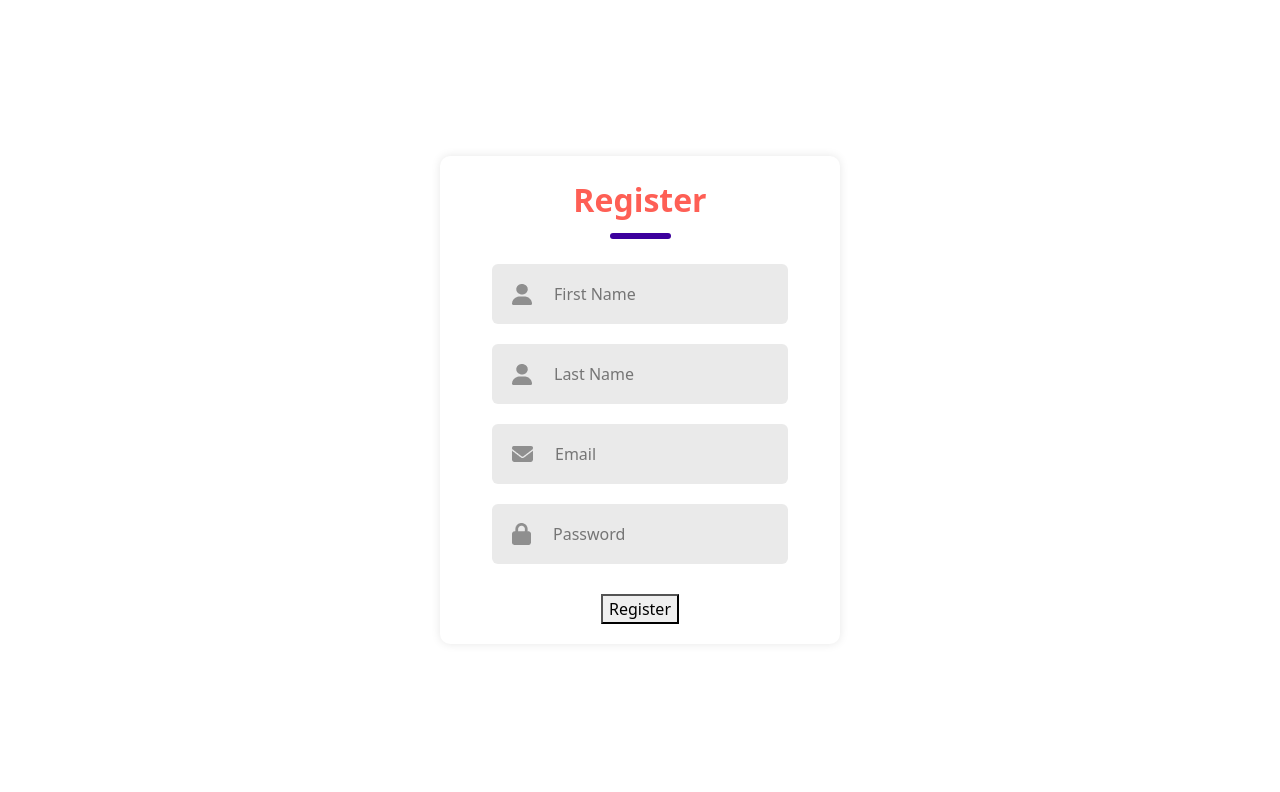
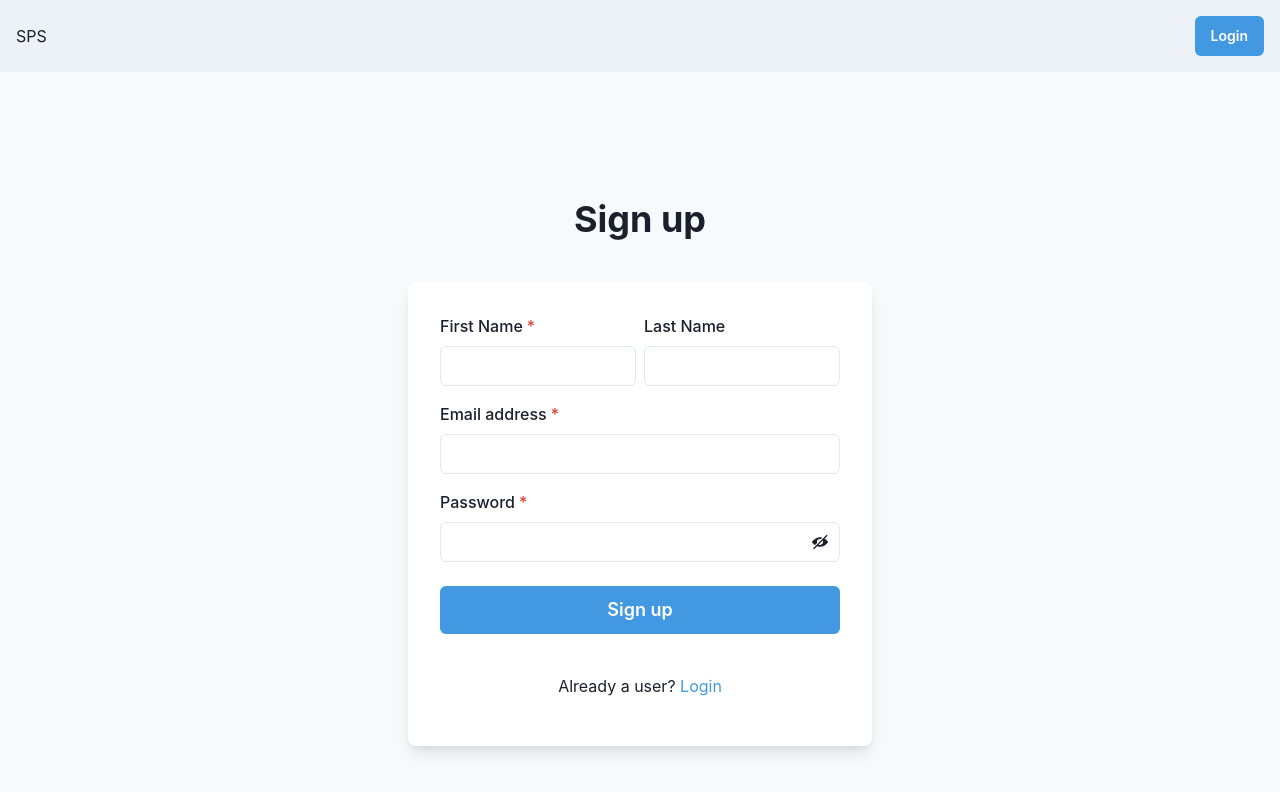
Before and after one commit to soham7kulkarni/Smart-Parking-System, a React (Create React App) app in the folder frontend/: page /Signup in a window 1280 px wide. Shown: the top 792 px of the page. Built offline with nearby package versions, Linux system fonts and the light colour scheme.

Commit message:
Navbar, Login and Signup

```diff
--- a/frontend/src/App.js
+++ b/frontend/src/App.js
@@ -1,15 +1,34 @@
-
-import './App.css';
+import React from "react";
+import { BrowserRouter as Router, Route, Routes } from "react-router-dom";
 import Homepage from './Components/Homepage';
 import Login from './Components/Login';
-import LoginSignup from './Components/Signup';
-import Register from './Components/Signup';
+import Lots from './Components/Lots';
+import Signup from './Components/Signup';
+import Search from './Components/Search';
+import Spots from './Components/Spots';
+import Payment from './Components/Payment';
+import Book from './Components/Book';
+import Navbar from './Components/Navbar';
+import './App.css';
 
 function App() {
   return (
-    <div >
-      <Homepage/>
-    </div>
+    <Router>
+      <div>
+        <Navbar/>
+        <Routes>
+        <Route path="/" Component={Homepage} />
+        <Route path="/login" Component={Login} />
+        <Route path="/Signup" Component={Signup} />
+        <Route path="/Search" Component={Search} />
+        <Route path="/Lots" Component={Lots} />
+        <Route path="/Book" Component={Book} />
+        <Route path="/Spots/:id" Component={Spots} />
+        <Route path="/Payment" Component={Payment} />
+        </Routes>
+
+      </div>
+    </Router>
   );
 }
 
--- a/frontend/src/Components/Homepage.jsx
+++ b/frontend/src/Components/Homepage.jsx
@@ -1,6 +1,6 @@
 import React, { useState } from "react";
 import { useNavigate } from "react-router-dom";
-import Navbar from "./Navbar";
+
 
 const Homepage = () => {
   const [isLoggedIn, setIsLoggedIn] = useState(false);
@@ -17,7 +17,6 @@ const Homepage = () => {
 
   return (
     <div className="abs">
-      <Navbar />
       <div className="inputs">
         <div className="row">
           <div className="col text-center">
--- a/frontend/src/Components/Login.jsx
+++ b/frontend/src/Components/Login.jsx
@@ -1,18 +1,32 @@
+"use client";
 import React, { useState } from "react";
 import axios from "axios";
 import { useNavigate } from "react-router-dom";
 
-import user_icon from "./Assets/person.png";
-import email_icon from "./Assets/email.png";
-import password_icon from "./Assets/password.png";
+import {
+  Flex,
+  Box,
+  FormControl,
+  FormLabel,
+  Input,
+  Checkbox,
+  Stack,
+  Button,
+  Heading,
+  Text,
+  Link,
+  useColorModeValue,
+} from "@chakra-ui/react";
 
-const Login = () => {
+
+export default function Login() {
+
   const navigate = useNavigate();
+  const [formData, setFormData] = useState();
 
-  const [formData, setFormData] = useState({
-    email: "",
-    password: "",
-  });
+  const handleSignUpClick = () => {
+    navigate("/Signup");
+  };
 
   const handleInputChange = (e) => {
     e.preventDefault();
@@ -26,61 +40,70 @@ const Login = () => {
         .then((response) => {
           console.log(response);
         });
-        navigate("/Search");
+      navigate("/Search");
       // Handle successful login
     } catch (error) {
       // Handle login error
     }
   };
 
-  const handleRegister = () => {
-    navigate("/Signup");
-  };
-
   return (
-    <div className="container">
-      <div className="header">
-        <div className="text">Login</div>
-        <div className="underlined"> </div>
-      </div>
-      <div className="inputs">
-        <div className="input">
-          <img src={email_icon} alt="" />
-          <input
-            type="email"
-            name="email"
-            placeholder="Email"
-            value={formData.email}
-            onChange={handleInputChange}
-          />
-        </div>
-        <div className="input">
-          <img src={password_icon} alt="" />
-          <input
-            type="password"
-            name="password"
-            placeholder="Password"
-            value={formData.password}
-            onChange={handleInputChange}
-          />
-        </div>
-      </div>
-      <div className="forgot-password">
-        Can't remember password? <span>Click here!</span>
-      </div>
-      <div className="submit-container">
-        <div>
-          <button onClick={handleLogin}>Login</button>
-        </div>
-        <div>
-          <div>
-            Don't have an account?{" "}
-            <button onClick={handleRegister}>Register</button>
-          </div>
-        </div>
-      </div>
-    </div>
+    <Flex
+      minH={"100vh"}
+      align={"center"}
+      justify={"center"}
+      bg={useColorModeValue("gray.50", "gray.800")}
+    >
+      <Stack spacing={8} mx={"auto"} maxW={"lg"} py={12} px={5}>
+        <Stack align={"center"}>
+          <Heading fontSize={"4xl"}>Log in to your account</Heading>
+        </Stack>
+        <Box
+          rounded={"lg"}
+          bg={useColorModeValue("white", "gray.700")}
+          boxShadow={"lg"}
+          p={8}
+        >
+          <Stack spacing={4}>
+            <FormControl id="email">
+              <FormLabel>Email address</FormLabel>
+              <Input type="email" onChange={handleInputChange} />
+            </FormControl>
+            <FormControl id="password">
+              <FormLabel>Password</FormLabel>
+              <Input type="password" onChange={handleInputChange} />
+            </FormControl>
+            <Stack spacing={5}>
+              <Stack
+                direction={{ base: "column", sm: "row" }}
+                align={"start"}
+                justify={"space-between"}
+              >
+                <Checkbox>Remember me</Checkbox>
+                <Text color={"blue.400"}>Forgot password?</Text>
+              </Stack>
+              <Button
+                bg={"blue.400"}
+                color={"white"}
+                _hover={{
+                  bg: "blue.500",
+                }}
+                px={20}
+                py={2}
+                onClick={handleLogin}
+              >
+                Log in
+              </Button>
+              <Text align={"center"}>
+                Not an existing user?{" "}
+                <Link color={"blue.400"} onClick={handleSignUpClick}>
+                  Sign up
+                </Link>
+              </Text>
+            </Stack>
+          </Stack>
+        </Box>
+      </Stack>
+    </Flex>
   );
-};
-
-export default Login;
+}
--- a/frontend/src/Components/Navbar.jsx
+++ b/frontend/src/Components/Navbar.jsx
@@ -1,31 +1,40 @@
-import React from "react";
+"use client";
+
+import { Box, Flex, HStack, Button, useColorModeValue } from "@chakra-ui/react";
 import { useNavigate } from "react-router-dom";
-import "./navbar.css";
-
-const Navbar = () => {
+export default function Navbar() {
   const navigate = useNavigate();
 
-  const handleClick = () => {
-    navigate("/login"); // Redirect to '/login' route
+  const handleLoginClick = () => {
+    navigate("/login");
   };
-
   return (
-    <div>
-      <nav className="navbar navbar-expand-lg navbar-light bg-light">
-        <div className="nv">
-          <div className="navbar-nav mr-auto">
-            {/* Use mr-auto to push the Login button to the left */}
-            <div className="navbar-brand" href="http://localhost:3000/">
-              SPS
-            </div>
-            <button className="btn btn-primary" onClick={handleClick}>
+    <>
+      <Box bg={useColorModeValue("gray.100", "gray.900")} px={4} py={1}>
+        <Flex h={16} alignItems={"center"} justifyContent={"space-between"}>
+          <HStack spacing={8} alignItems={"center"}>
+            <Box>SPS</Box>
+          </HStack>
+          <Flex alignItems={"center"}>
+            <Button
+              fontSize={"sm"}
+              fontWeight={600}
+              color={"white"}
+              bg={"blue.400"}
+              onClick={handleLoginClick}
+              _hover={{
+                bg: "blue.300",
+              }}
+              rounded={"md"}
+              _focus={{
+                outline: "none",
+              }}
+            >
               Login
-            </button>
-          </div>
-        </div>
-      </nav>
-    </div>
+            </Button>
+          </Flex>
+        </Flex>
+      </Box>
+    </>
   );
-};
-
-export default Navbar;
+}
--- a/frontend/src/Components/Signup.css
+++ b/frontend/src/Components/Signup.css
@@ -1,5 +1,5 @@
 .container {
-    position: absolute;
+    /* position: absolute;
     top: 50%;
     left: 50%;
     transform: translate(-50%, -50%);
@@ -9,14 +9,14 @@
     align-items: center;
     width: 400px;
     /* Adjust the width */
-    height: auto;
+    /* height: auto; */
     /* Set height to auto */
-    background: #fff;
-    padding: 20px;
+    /* background: #fff; */
+    /* padding: 20px; */
     /* Add some padding for space */
-    border-radius: 10px;
+    /* border-radius: 10px; */
     /* Add border radius for rounded corners */
-    box-shadow: 0px 0px 10px rgba(0, 0, 0, 0.1);
+    /* box-shadow: 0px 0px 10px rgba(0, 0, 0, 0.1); */
     /* Add box shadow for depth */
 }
 
--- a/frontend/src/Components/Signup.jsx
+++ b/frontend/src/Components/Signup.jsx
@@ -1,27 +1,47 @@
-import React, { useState } from 'react'
-import './Signup.css'
-import axios from 'axios';
-import user_icon from './Assets/person.png'
-import email_icon from './Assets/email.png'
-import password_icon from './Assets/password.png'
+"use client";
+
+import React, { useState } from "react";
+import axios from "axios";
 import { useNavigate } from "react-router-dom";
 
-const Register = () => {
-  const [formData, setFormData] = useState({});
+import {
+  Flex,
+  Box,
+  FormControl,
+  FormLabel,
+  Input,
+  InputGroup,
+  HStack,
+  InputRightElement,
+  Stack,
+  Button,
+  Heading,
+  Text,
+  useColorModeValue,
+  Link,
+} from "@chakra-ui/react";
+import { ViewIcon, ViewOffIcon } from "@chakra-ui/icons";
 
+export default function Signup() {
   const navigate = useNavigate();
 
+  const [showPassword, setShowPassword] = useState(false);
+  const [formData, setFormData] = useState({email:"",password:"",first_name:"",last_name:""});
 
   const handleInputChange = (e) => {
-    e.preventDefault()
     setFormData({ ...formData, [e.target.name]: e.target.value });
+
   };
 
-  const handleLogin = async () => {
+  const handleSignUp = async () => {
+    console.log(formData)
+
     try {
-      await axios.post('http://localhost:5000/register', formData).then(response=>{
-        console.log(response.data);
-      });
+      await axios
+        .post("http://localhost:5000/signup", formData)
+        .then((response) => {
+          console.log(response.data);
+        });
       navigate("/Search");
 
       // Handle successful login
@@ -29,39 +49,170 @@ const Register = () => {
       // Handle login error
     }
   };
-console.log(formData)
+
+  const handleLoginClick = () => {
+    navigate("/login");
+  };
+
+
   return (
-    <div className='container'>
-        <div className='header'>
-            <div className='text'>Register</div>
-            <div className = "underlined"> </div>
-        </div>
-        <div className='inputs'>
-            <div className= 'input'>
-                <img src={user_icon} alt=""/>
-                <input type= "text"  name='first_name' placeholder='First Name' value={formData.first_name} onChange={handleInputChange}/>
-            </div>
-            <div className= 'input'>
-                <img src={user_icon} alt=""/>
-                <input type= "text"  name='last_name' placeholder='Last Name' value={formData.last_name} onChange={handleInputChange}/>
-            </div>
-            <div className= 'input'>
-                <img src={email_icon} alt=""/>
-                <input type= "email"  name='email' placeholder='Email' value={formData.email} onChange={handleInputChange}/>
-            </div>
-            <div className= 'input'>
-                <img src={password_icon} alt=""/>
-                <input type= "password" name="password" placeholder='Password' value={formData.password} onChange={handleInputChange}/>
-            </div>
-        </div>
-        {/* <div className="forgot-password">Can't remember password? <span>Click here!</span></div> */}
-        <div className="submit-container">
-            <div>
-                <button onClick={handleLogin}>Register</button>
-            </div>
-        </div>
-    </div>
+    <Flex
+      minH={"100vh"}
+      align={"center"}
+      justify={"center"}
+      bg={useColorModeValue("gray.50", "gray.800")}
+    >
+      <Stack spacing={8} mx={"auto"} maxW={"lg"} py={12} px={6}>
+        <Stack align={"center"}>
+          <Heading fontSize={"4xl"} textAlign={"center"}>
+            Sign up
+          </Heading>
+        </Stack>
+        <Box
+          rounded={"lg"}
+          bg={useColorModeValue("white", "gray.700")}
+          boxShadow={"lg"}
+          p={8}
+        >
+          <Stack spacing={4}>
+            <HStack>
+              <Box>
+                <FormControl id="first_name" isRequired>
+                  <FormLabel>First Name</FormLabel>
+                  <Input
+                    name="first_name"
+                    type="text"
+                    value={formData.first_name}
+                    onChange={handleInputChange}
+                  />
+                </FormControl>
+              </Box>
+              <Box>
+                <FormControl id="last_name">
+                  <FormLabel>Last Name</FormLabel>
+                  <Input
+                    type="text"
+                    name="last_name"
+                    value={formData.last_name}
+                    onChange={handleInputChange}
+                  />
+                </FormControl>
+              </Box>
+            </HStack>
+            <FormControl id="email" isRequired>
+              <FormLabel>Email address</FormLabel>
+              <Input
+                type="email"
+                name="email"
+                value={formData.email}
+                onChange={handleInputChange}
+              />
+            </FormControl>
+            <FormControl id="password" isRequired>
+              <FormLabel>Password</FormLabel>
+              <InputGroup>
+                <Input
+                  type={showPassword ? "text" : "password"}
+                  name="password"
+                  value={formData.password}
+                  onChange={handleInputChange}
+                />
+                <InputRightElement h={"full"}>
+                  <Button
+                    variant={"ghost"}
+                    onClick={() =>
+                      setShowPassword((showPassword) => !showPassword)
+                    }
+                  >
+                    {showPassword ? <ViewIcon /> : <ViewOffIcon />}
+                  </Button>
+                </InputRightElement>
+              </InputGroup>
+            </FormControl>
+            <Stack spacing={10} pt={2}>
+              <Button
+                loadingText="Submitting"
+                size="lg"
+                bg={"blue.400"}
+                color={"white"}
+                _hover={{
+                  bg: "blue.500",
+                }}
+                onClick={handleSignUp}
+              >
+                Sign up
+              </Button>
+            </Stack>
+            <Stack pt={6}>
+              <Text align={"center"}>
+                Already a user?{" "}
+                <Link color={"blue.400"} onClick={handleLoginClick}>
+                  Login
+                </Link>
+              </Text>
+            </Stack>
+          </Stack>
+        </Box>
+      </Stack>
+    </Flex>
   );
-};
+}
 
-export default Register;
+// const Register = () => {
+//   const [formData, setFormData] = useState({});
+
+//   const navigate = useNavigate();
+
+//   const handleInputChange = (e) => {
+//     e.preventDefault()
+//     setFormData({ ...formData, [e.target.name]: e.target.value });
+//   };
+
+//   const handleLogin = async () => {
+//     try {
+//       await axios.post('http://localhost:5000/register', formData).then(response=>{
+//         console.log(response.data);
+//       });
+//       navigate("/Search");
+
+//       // Handle successful login
+//     } catch (error) {
+//       // Handle login error
+//     }
+//   };
+// console.log(formData)
+//   return (
+//     <div className='container'>
+//         <div className='header'>
+//             <div className='text'>Register</div>
+//             <div className = "underlined"> </div>
+//         </div>
+//         <div className='inputs'>
+//             <div className= 'input'>
+//                 <img src={user_icon} alt=""/>
+//                 <input type= "text"  name='first_name' placeholder='First Name' value={formData.first_name} onChange={handleInputChange}/>
+//             </div>
+//             <div className= 'input'>
+//                 <img src={user_icon} alt=""/>
+//                 <input type= "text"  name='last_name' placeholder='Last Name' value={formData.last_name} onChange={handleInputChange}/>
+//             </div>
+//             <div className= 'input'>
+//                 <img src={email_icon} alt=""/>
+//                 <input type= "email"  name='email' placeholder='Email' value={formData.email} onChange={handleInputChange}/>
+//             </div>
+//             <div className= 'input'>
+//                 <img src={password_icon} alt=""/>
+//                 <input type= "password" name="password" placeholder='Password' value={formData.password} onChange={handleInputChange}/>
+//             </div>
+//         </div>
+//         {/* <div className="forgot-password">Can't remember password? <span>Click here!</span></div> */}
+//         <div className="submit-container">
+//             <div>
+//                 <button onClick={handleLogin}>Register</button>
+//             </div>
+//         </div>
+//     </div>
+//   );
+// };
+
+// export default Register;
--- a/frontend/src/Components/Spots.jsx
+++ b/frontend/src/Components/Spots.jsx
@@ -23,6 +23,7 @@ const Spots = (props) => {
     const getLot = async () => {
     try {
       await axios.get(`http://localhost:5000/lots/${id}`).then((response) => {
+
         const { numLevels, availableSpots } = response.data;
         console.log(numLevels);
         setNumLevels(numLevels);
--- a/frontend/src/index.js
+++ b/frontend/src/index.js
@@ -3,35 +3,19 @@ import ReactDOM from 'react-dom/client';
 import './index.css';
 import 'bootstrap/dist/css/bootstrap.min.css';
 import App from './App';
-import reportWebVitals from './reportWebVitals';
-import { RouterProvider, createBrowserRouter } from 'react-router-dom';
-import Login from './Components/Login';
-import Lots from './Components/Lots';
-import Signup from './Components/Signup';
-import Search from './Components/Search';
-import Spots from './Components/Spots';
-import Payment from './Components/Payment';
-import Book from './Components/Book';
+import { ChakraProvider } from '@chakra-ui/react';
 
-const router = createBrowserRouter([
-  { path: "/", element: <App />},
-  { path: "/SignUp", element: <Signup />},
-  { path: "/login", element: <Login />},
-  { path: "/lots", element: <Lots />},
-  {path: "/Search", element: <Search />},
-  {path: "/Spots/:id", element: <Spots />},
-  {path: "/Book", element: <Book />},
-  {path: "/Payment", element: <Payment />}
-])
+
 
 const root = ReactDOM.createRoot(document.getElementById('root'));
 root.render(
   <React.StrictMode>
-    <RouterProvider router = {router} />
+    <ChakraProvider>
+        <App />
+    </ChakraProvider>
   </React.StrictMode>
 );
 
 // If you want to start measuring performance in your app, pass a function
 // to log results (for example: reportWebVitals(console.log))
 // or send to an analytics endpoint. Learn more: https://bit.ly/CRA-vitals
-reportWebVitals();
```
Also changed, not shown: frontend/package.json (+8 -0 lines), frontend/src/Components/Lots.jsx (+45 -34 lines), 2 other files (tests, documents, lock files or other folders).
